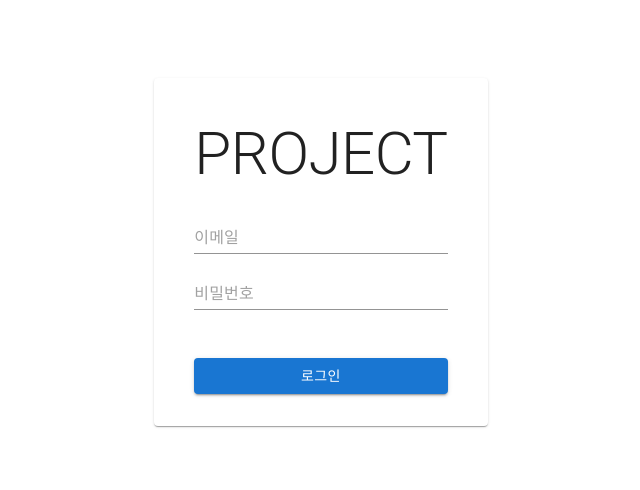
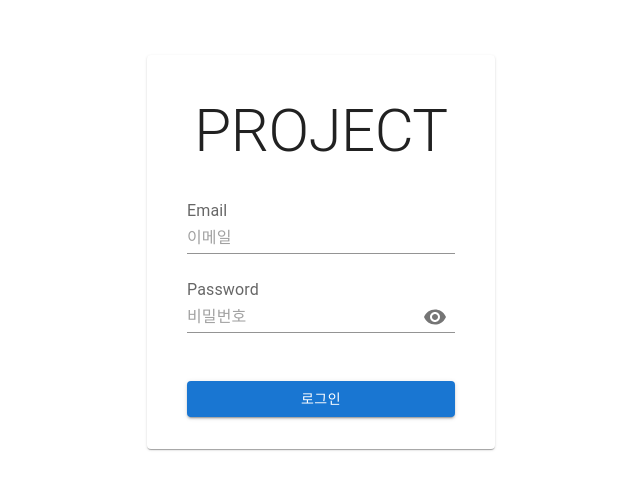
Before and after one commit to sumthingspecial/frontend-01_user-sign, a React (Create React App) app: page /sign-in in a window 1280 px wide. Shown: the part 148-638 px from the top of the page, without its empty margins (319-959 px from the left). Built offline with nearby package versions, Linux system fonts and the light colour scheme.

Commit message:
feat: add password

```diff
--- a/package.json
+++ b/package.json
@@ -5,6 +5,7 @@
   "dependencies": {
     "@emotion/react": "^11.11.1",
     "@emotion/styled": "^11.11.0",
+    "@mui/icons-material": "^5.14.8",
     "@mui/material": "^5.14.8",
     "@reduxjs/toolkit": "^1.9.5",
     "@testing-library/jest-dom": "^5.17.0",
--- a/src/layouts/SignIn.js
+++ b/src/layouts/SignIn.js
@@ -1,14 +1,25 @@
+import { FormControl } from "@mui/base";
+import { Visibility, VisibilityOff } from "@mui/icons-material";
 import {
   Button,
   Card,
   Container,
   Grid,
+  IconButton,
   Input,
-  TextField,
+  InputAdornment,
+  InputLabel,
   Typography,
 } from "@mui/material";
+import { useState } from "react";
 
 function SignIn() {
+  const [isPasswordShown, setIsPasswordShown] = useState(false);
+
+  const togglePasswordShow = () => {
+    setIsPasswordShown(!isPasswordShown);
+  };
+
   return (
     <Container>
       <Grid
@@ -29,10 +40,37 @@ function SignIn() {
               <Typography variant="h2">PROJECT</Typography>
             </Grid>
             <Grid item marginBottom={3} paddingX={2}>
-              <Input fullWidth placeholder="이메일" />
+              <FormControl variant="standard">
+                <InputLabel htmlFor="sign-in-email">Email</InputLabel>
+                <Input
+                  id="sign-in-email"
+                  fullWidth
+                  label="Email"
+                  placeholder="이메일"
+                />
+              </FormControl>
             </Grid>
             <Grid item marginBottom={5} paddingX={2}>
-              <Input fullWidth placeholder="비밀번호" />
+              <FormControl variant="standard">
+                <InputLabel htmlFor="sign-in-password">Password</InputLabel>
+                <Input
+                  id="sign-in-password"
+                  fullWidth
+                  label="Password"
+                  placeholder="비밀번호"
+                  type={isPasswordShown ? "text" : "password"}
+                  endAdornment={
+                    <InputAdornment position="end">
+                      <IconButton
+                        aria-label="toggle password visibility"
+                        onClick={togglePasswordShow}
+                      >
+                        {isPasswordShown ? <VisibilityOff /> : <Visibility />}
+                      </IconButton>
+                    </InputAdornment>
+                  }
+                />
+              </FormControl>
             </Grid>
             <Grid
               item
```
Also changed, not shown: 2 other files (tests, documents, lock files or other folders).
